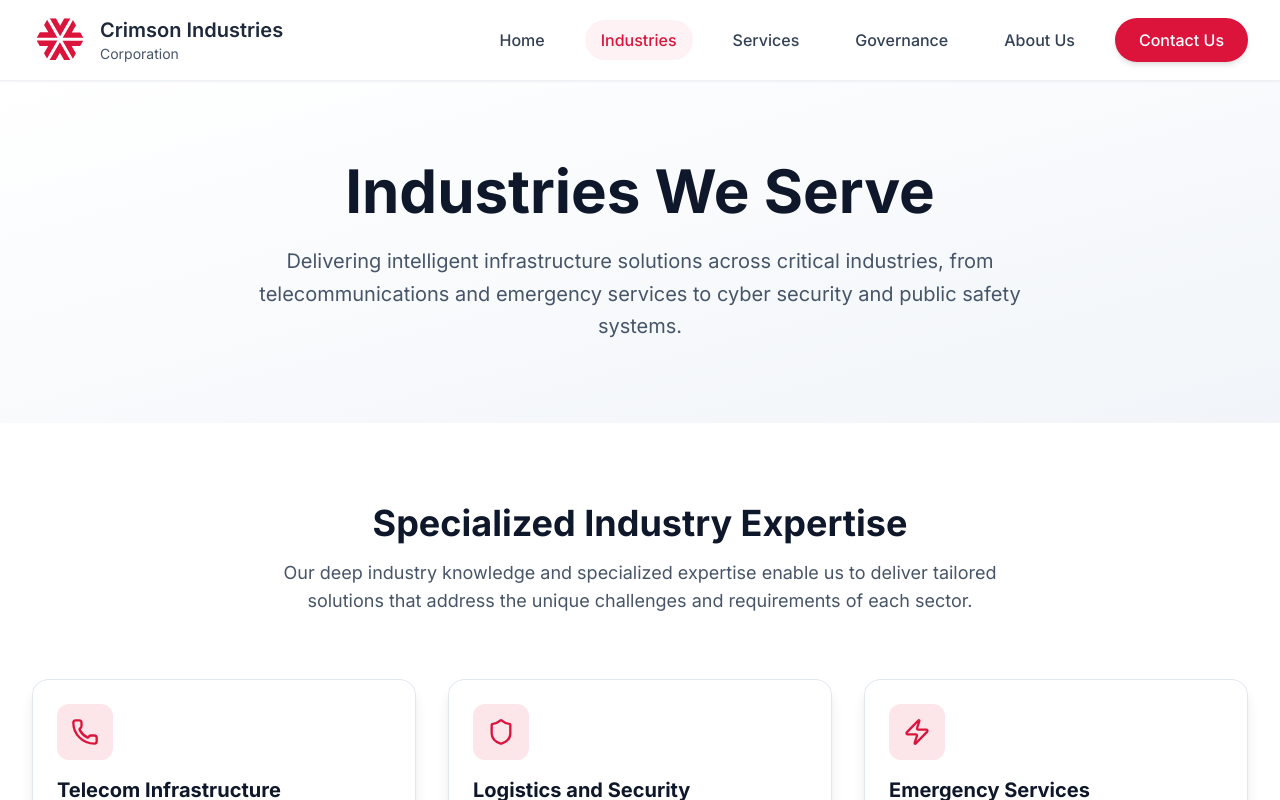
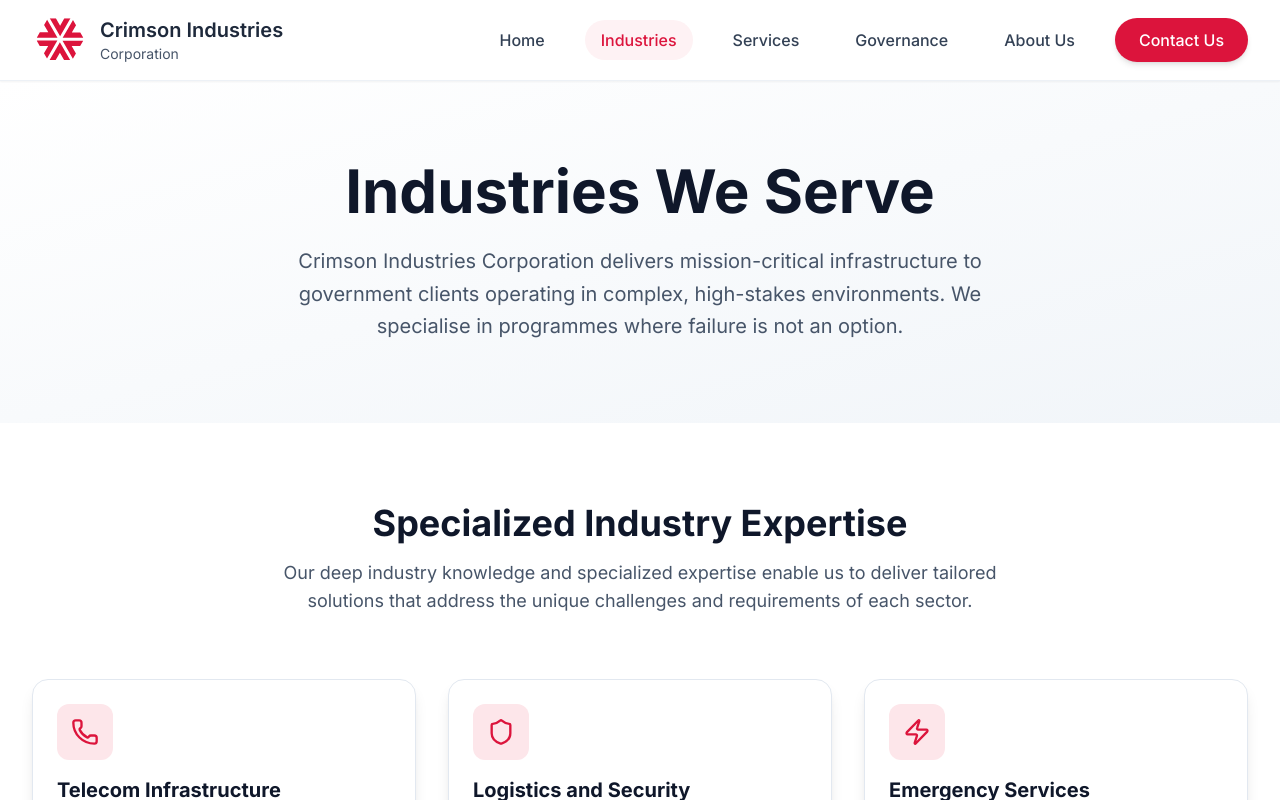
Before and after one commit to gsagecom/crimson, a Next.js app: page /industries in a window 1280 px wide. Shown: the top 800 px of the page. Built offline with nearby package versions, Linux system fonts and the light colour scheme.

Commit message:
Update industries description for clarity and detail

```diff
--- a/src/app/industries/page.tsx
+++ b/src/app/industries/page.tsx
@@ -94,9 +94,7 @@ export default function IndustriesPage() {
             Industries We Serve
           </h1>
           <p className="text-xl text-slate-600 max-w-3xl mx-auto leading-relaxed">
-            Delivering intelligent infrastructure solutions across critical
-            industries, from telecommunications and emergency services to cyber
-            security and public safety systems.
+            Crimson Industries Corporation delivers mission-critical infrastructure to government clients operating in complex, high-stakes environments. We specialise in programmes where failure is not an option.
           </p>
         </div>
       </section>
```
